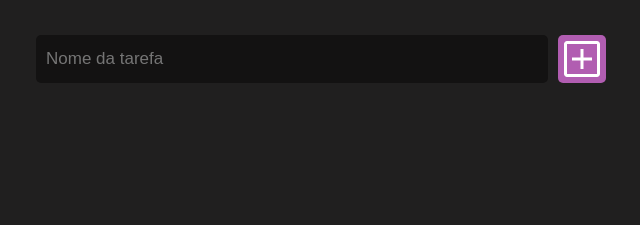
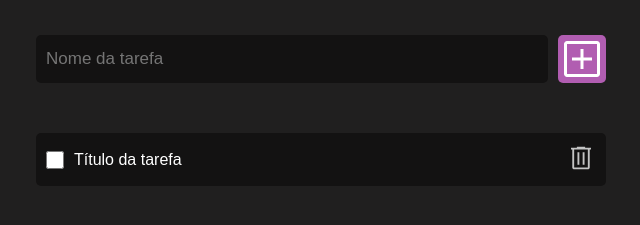
Before and after one commit to Wesley-Nilton/todolist, a plain HTML site: page index.html in a window 1280 px wide. Shown: the part 125-350 px from the top of the page, without its empty margins (319-959 px from the left). Drawn offline with Linux system fonts and the light colour scheme.

Commit message:
Add task template

```diff
--- a/index.html
+++ b/index.html
@@ -18,6 +18,15 @@
             <input type="text" name="assignment" id="assignment" placeholder="Nome da tarefa">
             <button aria-label="Adicionar tarefa"><img src="assets/icons/add-box.svg" alt="Ícone de adição"></button>
         </form>
+        <ul class="task-wrapping">
+            <li>
+                <div>
+                    <input type="checkbox" name="highlighter" id="highlighter" aria-label="Concluir tarefa">
+                    <h3>Título da tarefa</h3>
+                </div>
+                <button aria-label="Excluir tarefa"><img src="assets/icons/trash-can.svg" alt="Ícone de lixeira"></button>
+            </li>
+        </ul>
     </main>
 </body>
 </html>
--- a/style.css
+++ b/style.css
@@ -17,6 +17,10 @@ body{
     background-color: #201f1f;
 }
 
+img{
+    width: 100%;
+}
+
 button{
     cursor: pointer;
     border: none;
@@ -30,6 +34,10 @@ header{
     gap: 1rem;
     font-size: 2rem;
     height: 20%;
+}
+
+header img{
+    width: 4.6rem;
 }
 
 header .special{
@@ -64,3 +72,43 @@ main form button{
     border-radius: .5rem;
     background-color: #b15db1;
 }
+
+main ul{
+    display: flex;
+    flex-direction: column;
+    gap: 1.6rem;
+    width: calc(40% + 5.8rem);
+    margin: 5rem auto;
+    list-style: none;
+}
+
+main li{
+    display: flex;
+    justify-content: space-between;
+    width: 100%;
+    padding: 1rem;
+    border-radius: .5rem;
+    background-color: #131212;
+}
+
+main li button{
+    width: 3rem;
+    background-color: transparent;
+}
+
+main li div{
+    display: flex;
+    align-items: center;
+    gap: 1rem;
+}
+
+main li div input{
+    width: 1.8rem;
+    height: 1.8rem;
+    cursor: pointer;
+}
+
+main li div h3{
+    font-size: 1.6rem;
+    font-weight: normal;
+}
```
Also changed, not shown: assets/icons/trash-can.svg (added).
